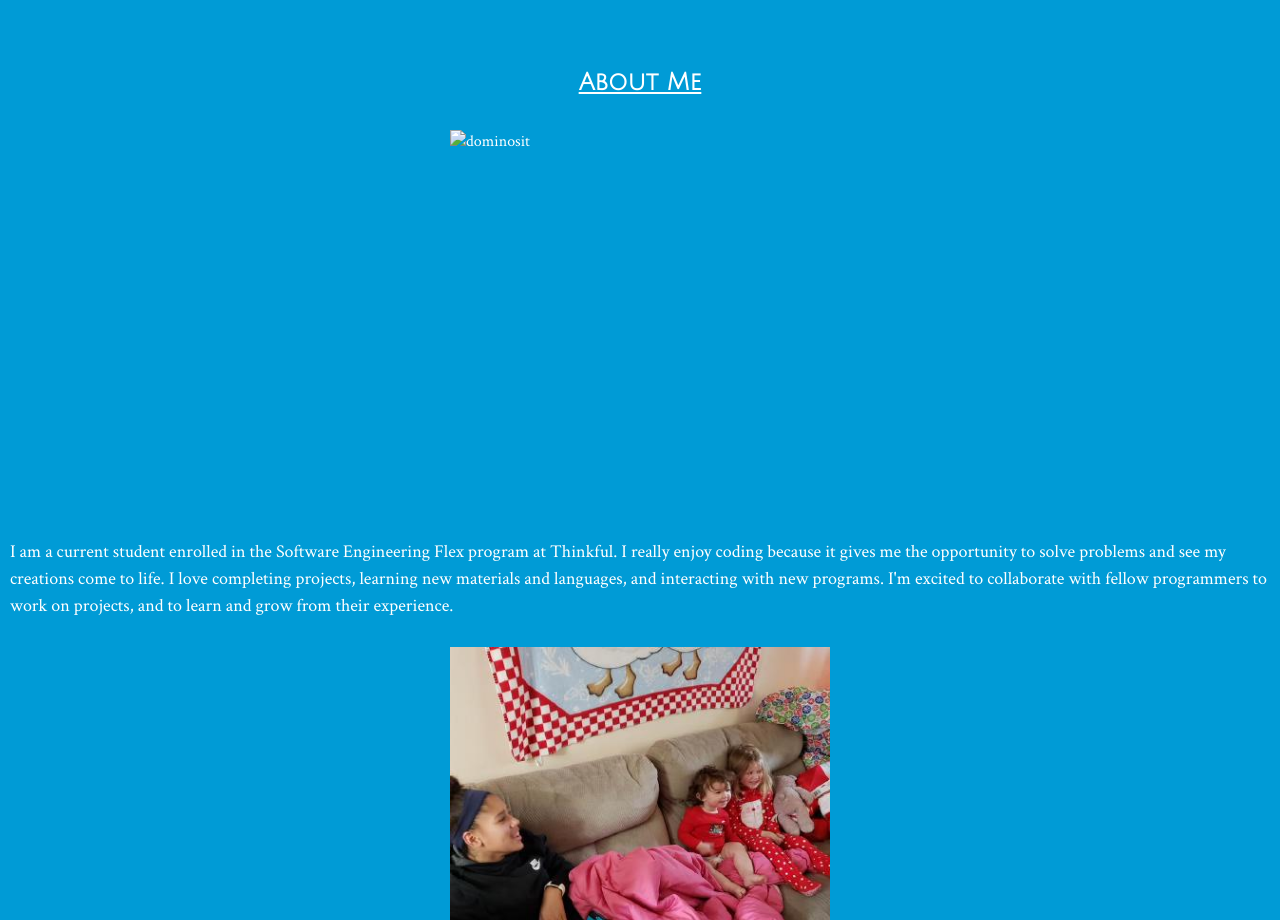
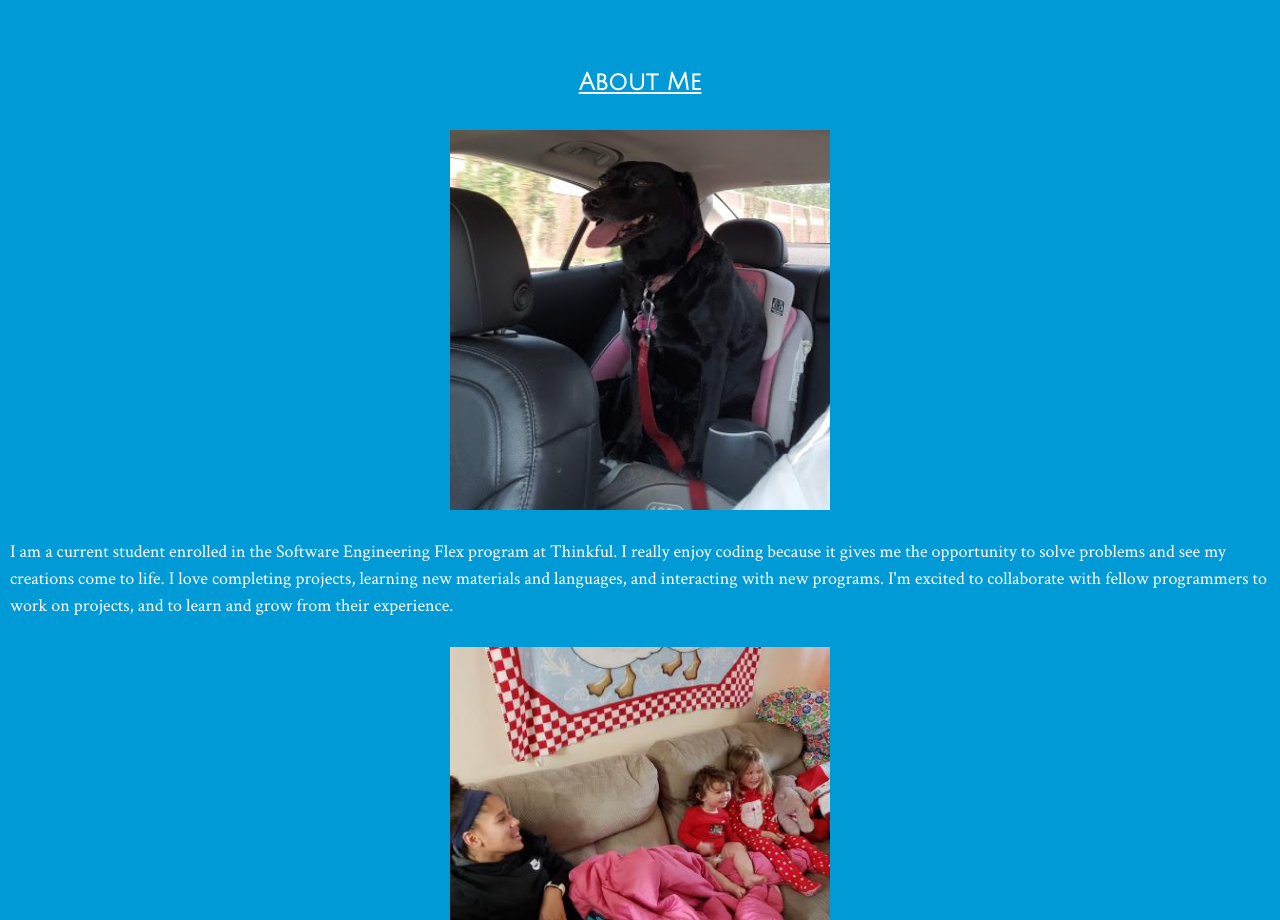
Before and after one commit to cmacdonald131/Portfolio, a plain HTML site: page index.html in a window 1280 px wide. Shown: the part 1220-2140 px from the top of the page. Drawn offline with nearby package versions, Linux system fonts and the light colour scheme; the site is published under a folder, as on GitHub Pages, so addresses that start at the root find nothing.

Commit message:
Update index.html

```diff
--- a/index.html
+++ b/index.html
@@ -35,7 +35,7 @@
 
         <section class="main" id="bio">
             <h2 class="title">About Me</h2>
-            <img src="/dominosit.jpg" alt="dominosit" class="images">
+            <img src="images/dominosit.jpg" alt="dominosit" class="images">
             <p>I am a current student enrolled in the Software Engineering Flex program at Thinkful.  I really enjoy coding because it gives me the opportunity to solve problems and see my creations come to life.  I love completing projects, learning new materials and languages, and interacting with new programs.  I'm excited to collaborate with fellow programmers to work on projects, and to learn and grow from their experience.</p>
             <img src="images/girls.jpg" alt="girls on couch" class="images">
             <p>When I'm not learning, I'm chasing after my kids.  I have three daughters (14, 4, 2), so my hands are completely full.  When I have free time I love playing video games and watching football.  Though the mountain of laundry I have keeps me from that most of the time.</p>
```
